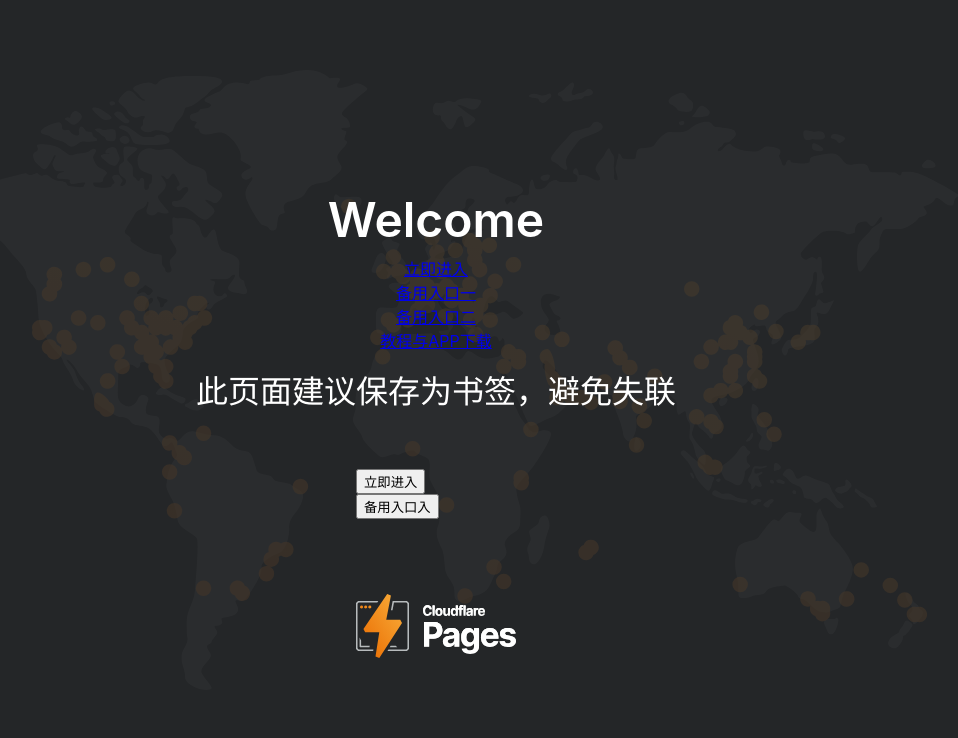
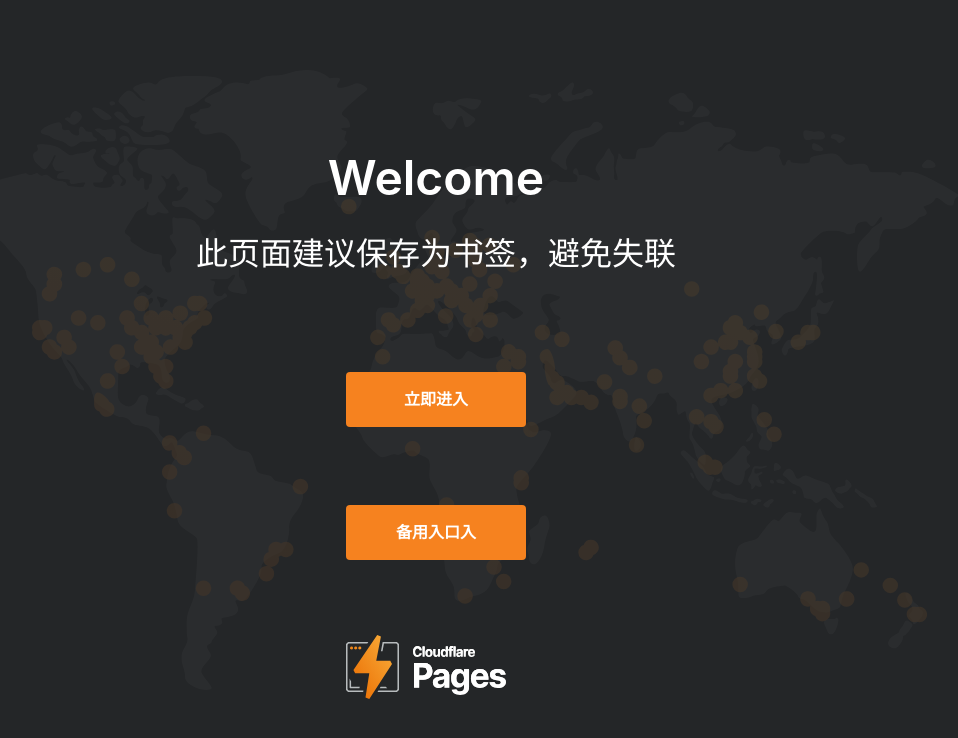
Before and after one commit to turzw1z/page, a plain HTML site: page index.html in a window 1280 px wide. Shown: the whole page, without its empty margins (204-1162 px from the left). Drawn offline with Linux system fonts and the light colour scheme.

Commit message:
Update index.html

```diff
--- a/index.html
+++ b/index.html
@@ -13,8 +13,6 @@
 
         <h1>Welcome</h1>
 
-<a class="btn btn-primary mt-lg-5 mt-3 agile-link-bnr scroll" href="https://apple.applenet.cc" role="button">立即进入</a> <a class="btn btn-primary mt-lg-5 mt-3 agile-link-bnr scroll" href="https://apple.applenet.link" role="button">备用入口一</a> <a class="btn btn-primary mt-lg-5 mt-3 agile-link-bnr scroll" href="https://www.applegame.xyz" role="button">备用入口二</a> <a class="btn btn-primary mt-lg-5 mt-3 agile-link-bnr scroll" href="https://help.applegameee.com/project-1/" role="button">教程与APP下载</a>
-
       <p style="font-size: 2em; color: white;">此页面建议保存为书签，避免失联</p>
 <script type="text/javascript">window.$crisp=[];window.CRISP_WEBSITE_ID="70dd33e9-628c-46bd-83d8-4839cdd7e3e4";(function(){d=document;s=d.createElement("script");s.src="https://client.crisp.chat/l.js";s.async=1;d.getElementsByTagName("head")[0].appendChild(s);})();</script>
 
@@ -23,13 +21,13 @@
         </section>
       </div>
 
-      <section class="立即进入">
+      <section class="learn-more">
         <a
           href="https://apple.applenet.cc"
         >
           <button>立即进入</button>
         </a>
-            <section class="备用入口">
+            <section class="learn-more">
         <a
           href="https://apple.applenet.link"
         >
```
